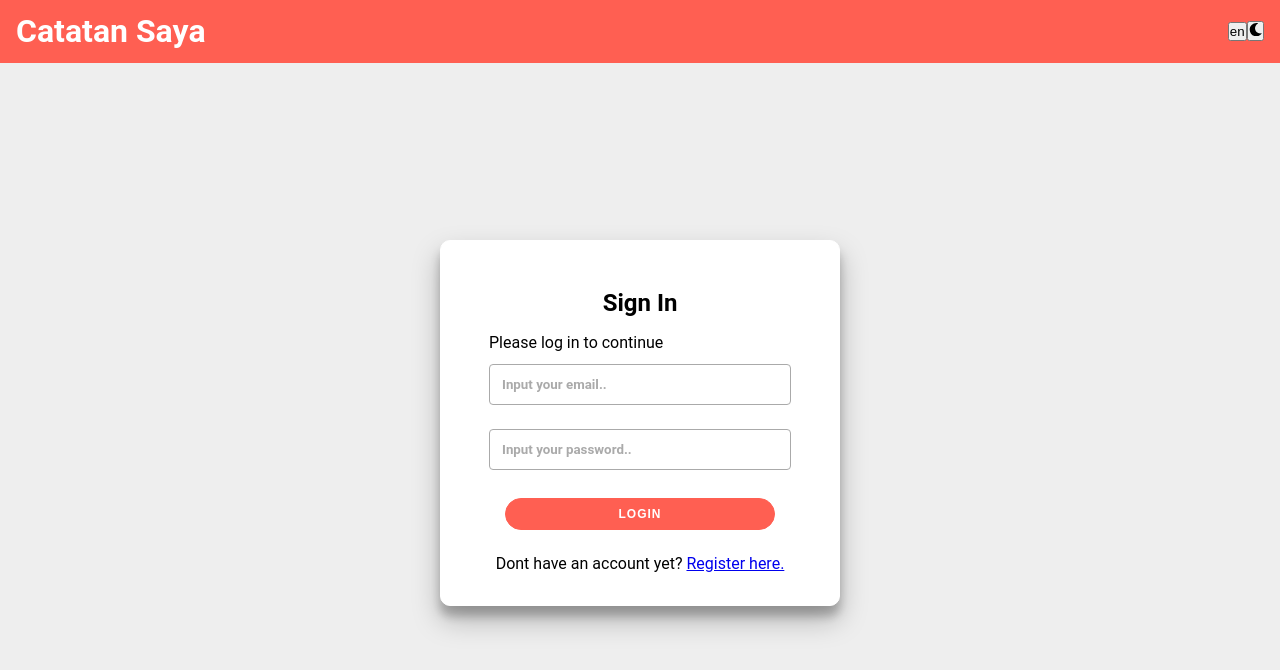
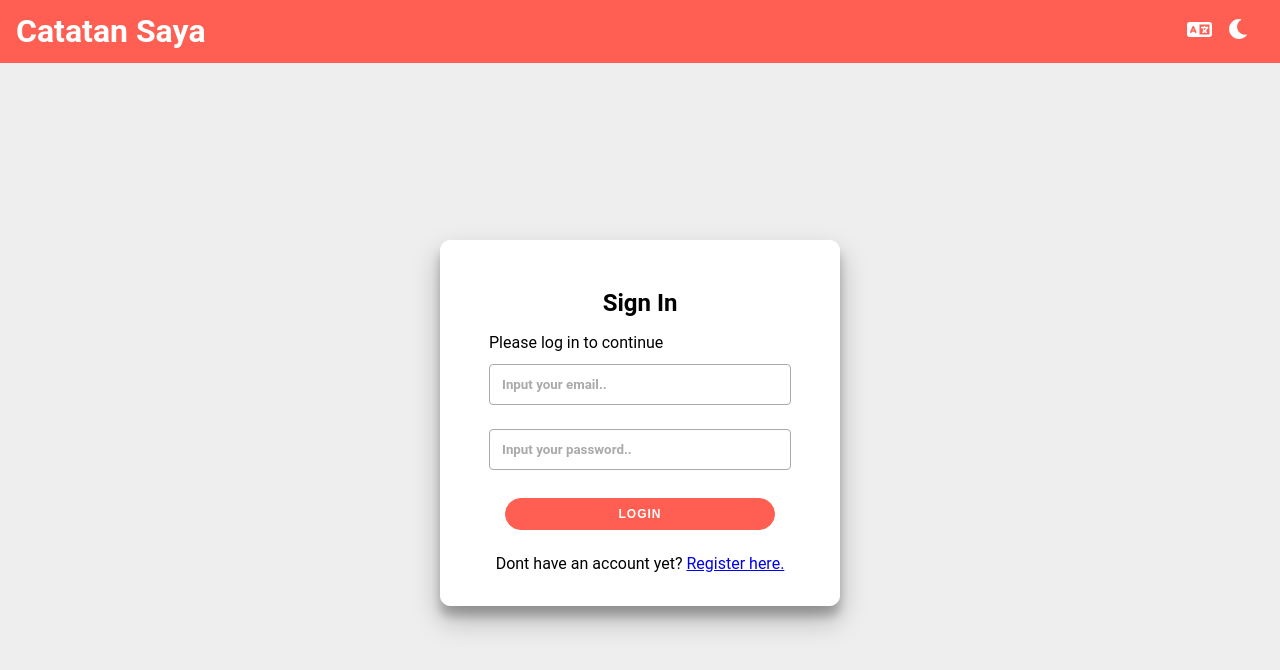
Before and after one commit to areef44/react-notes-app, a React (Vite) app: page / in a window 1280 px wide. Shown: the top 670 px of the page. Built offline with nearby package versions, Linux system fonts and the light colour scheme; no server answers.

Commit message:
fix menu style

```diff
--- a/src/components/NoteHeader.tsx
+++ b/src/components/NoteHeader.tsx
@@ -18,7 +18,7 @@ const NoteHeader: React.FC<NoteHeaderProps> = ({logout}) => {
       <Navigation />
       <ToggleLocale />
       <ToggleTheme />
-      <button onClick={logout}>{localeContext === "id" ? "Keluar" : "Logout"} <FiLogOut /></button>
+      <div onClick={logout} className="menu-style"><FiLogOut size={25}/></div>
     </div>
   );
 };
--- a/src/components/ToggleLocale.tsx
+++ b/src/components/ToggleLocale.tsx
@@ -1,13 +1,14 @@
 import { useContext } from 'react';
 import LocaleContext from '../contexts/LocaleContext';
+import { FaLanguage } from 'react-icons/fa6';
 
 const ToggleLocale = () => {
-  const { localeContext, toggleLocale } = useContext(LocaleContext);
+  const { toggleLocale } = useContext(LocaleContext);
 
   return (
-    <button onClick={toggleLocale}>
-      {localeContext === 'id' ? <p>en</p> : <p>id</p>}
-    </button>
+    <div onClick={toggleLocale} className='menu-style'>
+      <FaLanguage size={25}/>
+    </div>
   );
 };
 
--- a/src/components/ToggleTheme.tsx
+++ b/src/components/ToggleTheme.tsx
@@ -6,9 +6,9 @@ const ToggleTheme = () => {
   const { theme, toggleTheme } = useContext(ThemeContext);
 
   return (
-    <button onClick={toggleTheme}>
-      {theme === 'light' ? <FaMoon /> : <FaSun />}
-    </button>
+    <div onClick={toggleTheme} className='menu-style'>
+      {theme === 'light' ? <FaMoon size={20}/> : <FaSun size={20}/>}
+    </div>
   );
 };
 
--- a/src/styles/style.css
+++ b/src/styles/style.css
@@ -437,6 +437,14 @@ button[disabled]:hover {
   justify-content: center;
 }
 
+.menu-style{
+  margin-right: 16px;
+  border-radius: 8px;
+  color: white;
+  cursor: pointer;
+  size: 1rem;
+}
+
 @media only screen and (min-width: 500px) {
   .notes-list {
     grid-template-columns: 1fr 1fr;
```
